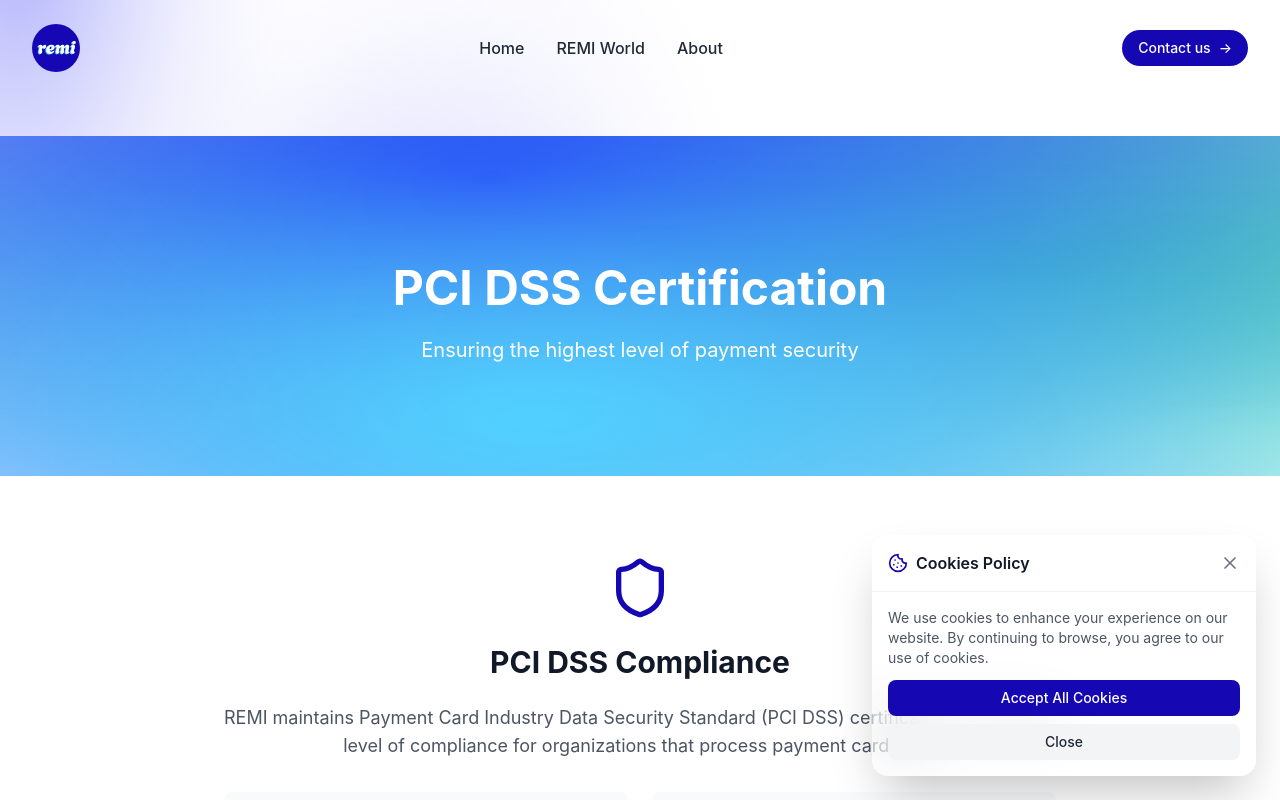
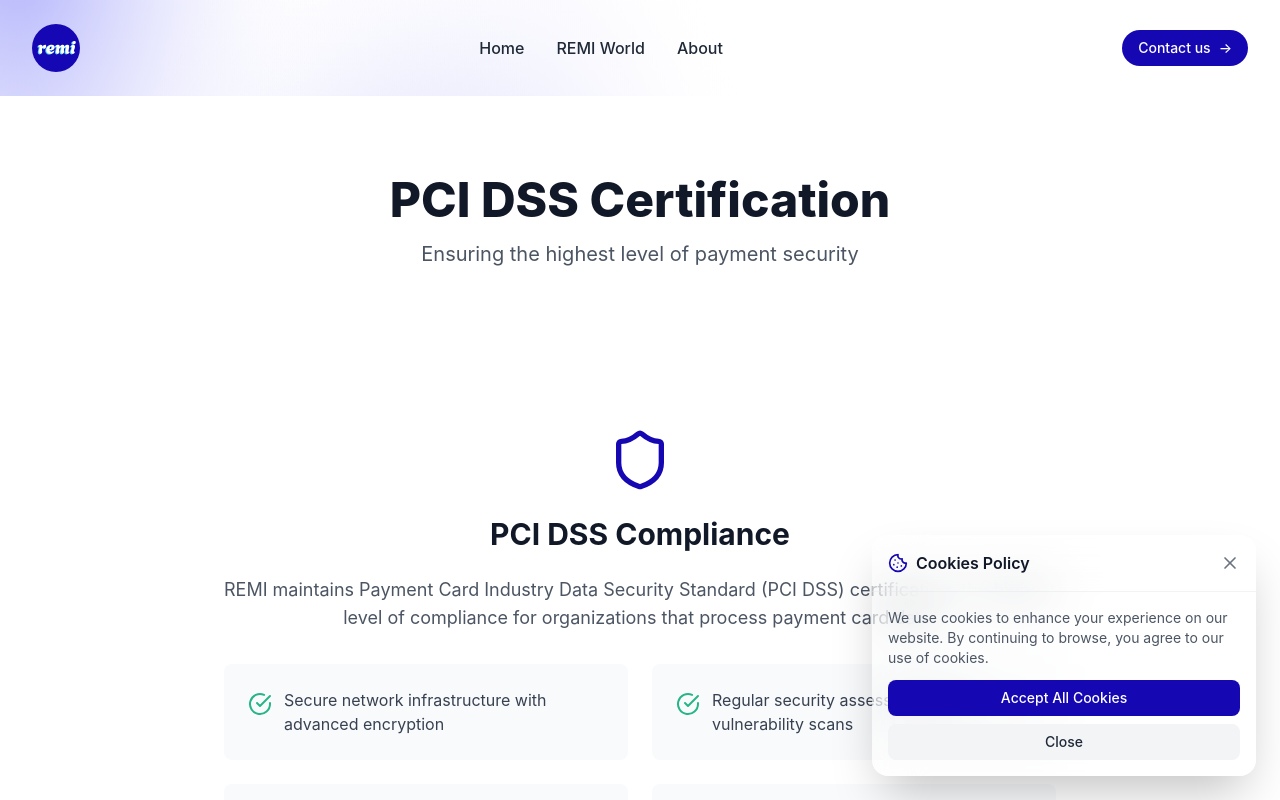
Before and after one commit to klinsergei/sb1-ryxtq66a-remi, a React (Vite) app: page /pci-dss in a window 1280 px wide. Built offline with nearby package versions, Linux system fonts and the light colour scheme; what tailwindcss-filters would draw is missing.

Commit message:
Update PageHeader.tsx

```diff
--- a/src/components/PageHeader.tsx
+++ b/src/components/PageHeader.tsx
@@ -1,31 +1,16 @@
-import React, { ReactNode } from 'react';
+import React from 'react';
 
 interface PageHeaderProps {
   title: string;
   subtitle?: string;
-  children?: ReactNode;
 }
 
-const PageHeader: React.FC<PageHeaderProps> = ({ title, subtitle, children }) => {
+const PageHeader = ({ title, subtitle }: PageHeaderProps) => {
   return (
-    <section
-      className="relative pt-32 pb-20 text-white mt-10"
-      style={{
-        backgroundImage: `radial-gradient(at 41.554564598978416% 83.29583197955937%, hsla(195.86206896551727, 100%, 65.88235294117646%, 1) 0%, hsla(195.86206896551727, 100%, 65.88235294117646%, 0) 100%), radial-gradient(at 38.25445642317893% 11.977923572751447%, hsla(239.1891891891892, 90.98360655737707%, 52.156862745098046%, 1) 0%, hsla(239.1891891891892, 90.98360655737707%, 52.156862745098046%, 0) 100%), radial-gradient(at 77.80375430921237% 37.87631277855763%, hsla(147.23926380368098, 83.58974358974359%, 61.76470588235294%, 1) 0%, hsla(147.23926380368098, 83.58974358974359%, 61.76470588235294%, 0) 100%), radial-gradient(at 96.95435164336075% 86.4591135134396%, hsla(0, 0%, 100%, 1) 0%, hsla(0, 0%, 100%, 0) 100%), radial-gradient(at 92.19966710806902% 25.591156820930806%, hsla(195.86206896551727, 100%, 65.88235294117646%, 1) 0%, hsla(195.86206896551727, 100%, 65.88235294117646%, 0) 100%), radial-gradient(at 95.5180608064893% 98.82075960853429%, hsla(239.1891891891892, 90.98360655737707%, 52.156862745098046%, 1) 0%, hsla(239.1891891891892, 90.98360655737707%, 52.156862745098046%, 0) 100%)`
-      }}
-    >
-      <div className="max-w-7xl mx-auto px-4 sm:px-6 lg:px-8">
-        <div className="text-center">
-          <h1 className="text-4xl md:text-5xl font-bold mb-6">
-            {title}
-          </h1>
-          {subtitle && (
-            <p className="text-xl mb-8">
-              {subtitle}
-            </p>
-          )}
-          {children}
-        </div>
+    <section className="pt-12 pb-12 md:pt-16 md:pb-16 lg:pt-20 lg:pb-20 bg-white">
+      <div className="max-w-4xl mx-auto px-4 sm:px-6 lg:px-8 text-center">
+        <h1 className="text-4xl sm:text-5xl font-extrabold text-gray-900 mb-4">{title}</h1>
+        {subtitle && <p className="text-lg sm:text-xl text-gray-600">{subtitle}</p>}
       </div>
     </section>
   );
```
